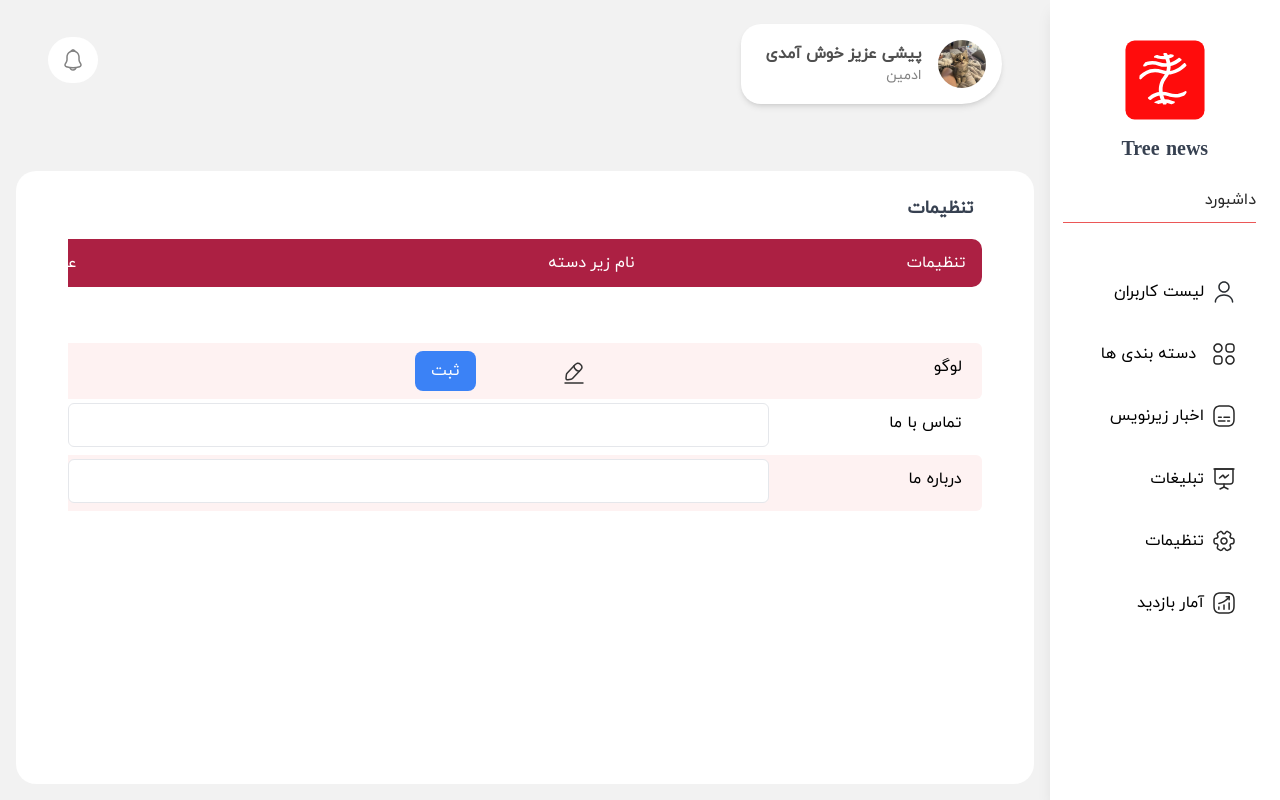
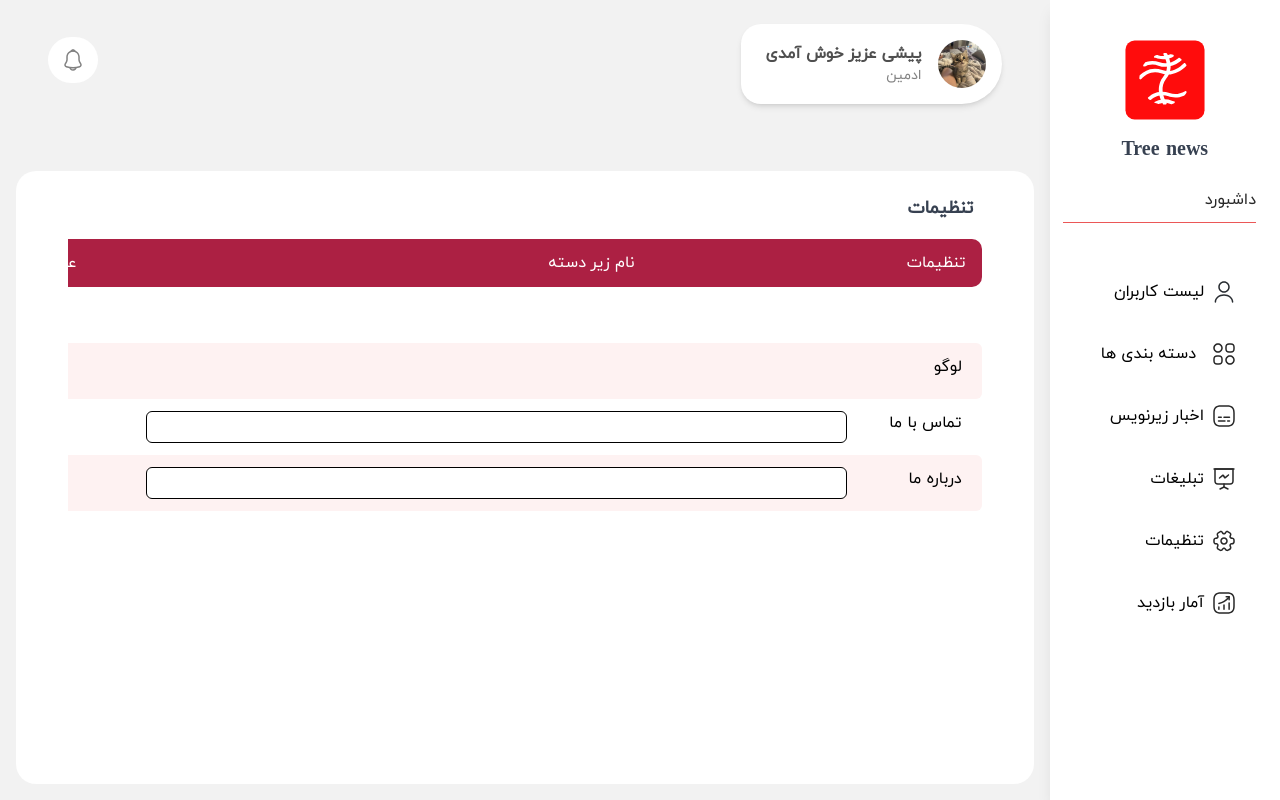
Before and after one commit to MahlaBagherii/my-news, a Next.js app: page /panel/setting in a window 1280 px wide. Built offline with nearby package versions, Linux system fonts and the light colour scheme.

Commit message:
Completion setting

```diff
--- a/src/app/panel/setting/page.tsx
+++ b/src/app/panel/setting/page.tsx
@@ -20,16 +20,15 @@ const page = () => {
 
             <div className="even:bg-red-50 rounded-md w-[1103px] flex mt-14 h-[56px]">
               <span className="py-3 px-5 text-right w-[380px]">لوگو</span>
-
-              <div className="py-3 px-4 text-right w-[150px] flex justify-between items-center">
+              <div className="flex items-center py-1 mr-[530px]">
                 <button>
                   <img
                     src="/icons/edit.svg"
                     alt="edit"
-                    className="w-6 h-6 mt-1 ml-[110px]"
+                    className="w-6 h-6 mt-1 ml-[80px] mr-4"
                   />
                 </button>
-                <button className="bg-blue-500 text-white py-2 px-4 rounded-lg">
+                <button className="bg-blue-500 text-white py-2 px-4 rounded-lg ml-4 h-8 w-[72px] items-center flex justify-center">
                   ثبت
                 </button>
               </div>
@@ -40,17 +39,17 @@ const page = () => {
               <div className="flex py-1">
                 <input
                   type="text"
-                  className="border rounded-md p-2 mb-1 w-[720px]"
+                  className="border rounded-md w-[720px] h-8 ml-20 mt-2 border-black"
                 />
                 <div className="flex justify-between items-center">
                   <button>
                     <img
                       src="/icons/edit.svg"
                       alt="edit"
-                      className="w-6 h-6 mt-1 ml-[110px]"
+                      className="w-6 h-6 mt-1 ml-[80px]"
                     />
                   </button>
-                  <button className="bg-blue-500 text-white py-2 px-4 rounded-lg">
+                  <button className="bg-blue-500 text-white py-2 px-4 rounded-lg ml-4 h-8 w-[72px] items-center flex justify-center">
                     ثبت
                   </button>
                 </div>
@@ -59,22 +58,20 @@ const page = () => {
 
             <div className="even:bg-red-50 rounded-md w-[1103px] h-[56px] flex">
               <span className="py-3 px-5 text-right w-[380px]">درباره ما</span>
-              <div className="flex  py-1">
-                {" "}
-                {/* کاهش فاصله padding و margin */}
+              <div className="flex py-1">
                 <input
                   type="text"
-                  className="border rounded-md p-2 mb-1 w-[720px]"
+                  className="border rounded-md mb-1 w-[720px] h-8 ml-20 mt-2 border-black"
                 />
                 <div className="flex justify-between items-center">
                   <button>
                     <img
                       src="/icons/edit.svg"
                       alt="edit"
-                      className="w-6 h-6 mt-1 ml-[110px]"
+                      className="w-6 h-6 mt-1 ml-[80px]"
                     />
                   </button>
-                  <button className="bg-blue-500 text-white py-2 px-4 rounded-lg">
+                  <button className="bg-blue-500 text-white py-2 px-4 rounded-lg ml-4 h-8 w-[72px] items-center flex justify-center">
                     ثبت
                   </button>
                 </div>
```
